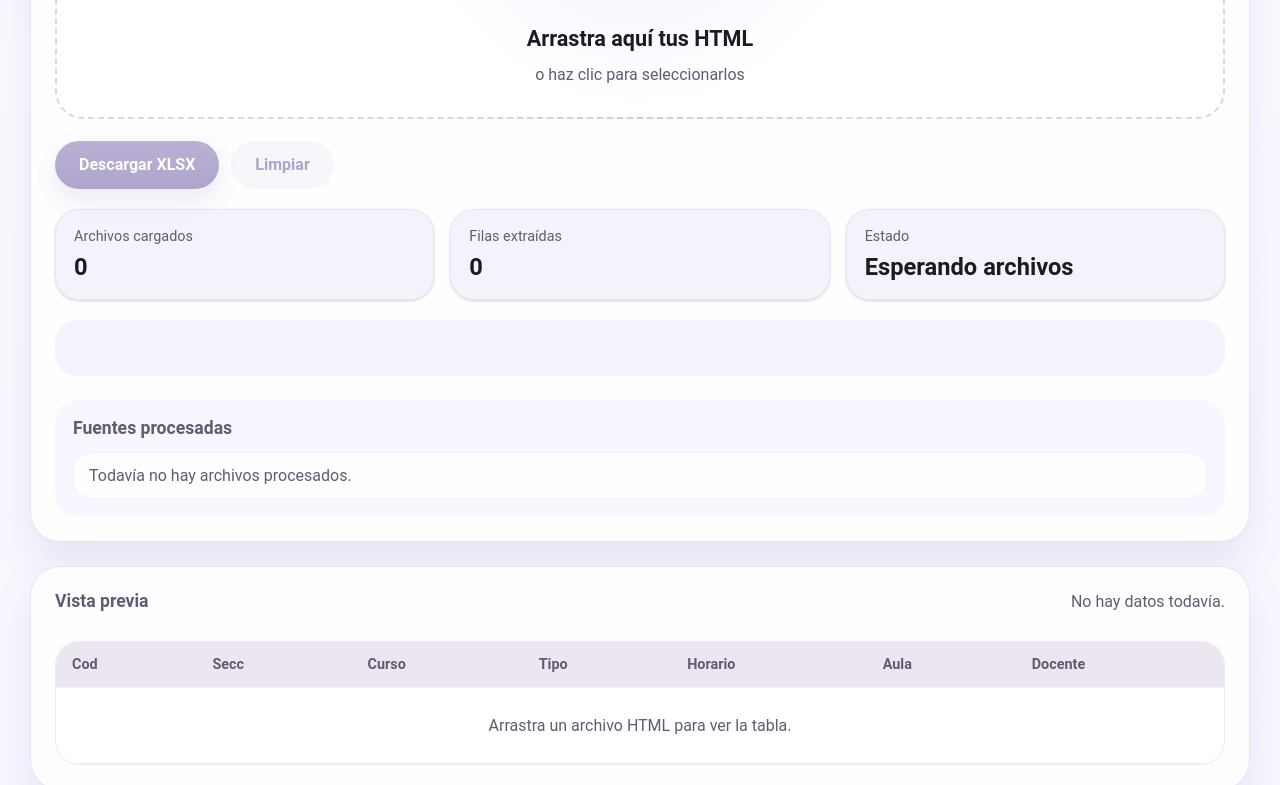
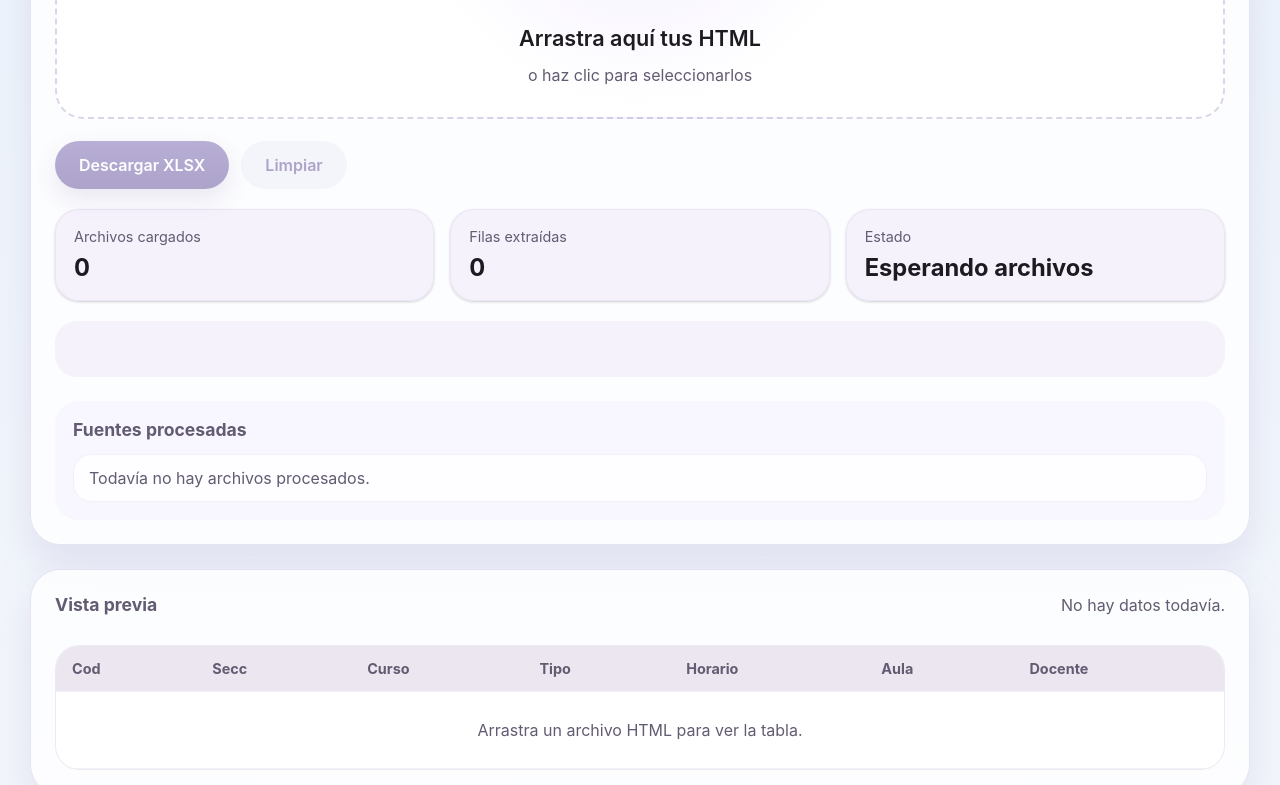
Before and after one commit to jhefflkc/HTML-to-xlsx, a website: page index.html in a window 1280 px wide. Shown: the part 419-1204 px from the top of the page. Drawn offline with Linux system fonts and the light colour scheme.

Commit message:
Import Material theme from base stylesheet

```diff
--- a/index.html
+++ b/index.html
@@ -5,7 +5,6 @@
     <meta name="viewport" content="width=device-width, initial-scale=1.0" />
     <title>HTML a XLSX | Horarios UNI</title>
     <link rel="stylesheet" href="styles.css" />
-    <link rel="stylesheet" href="material-theme.css" />
   </head>
   <body>
     <main class="app-shell">
--- a/styles.css
+++ b/styles.css
@@ -1,3 +1,5 @@
+@import url("./material-theme.css");
+
 :root {
   color-scheme: light;
   --bg: #f3f6fb;
```
